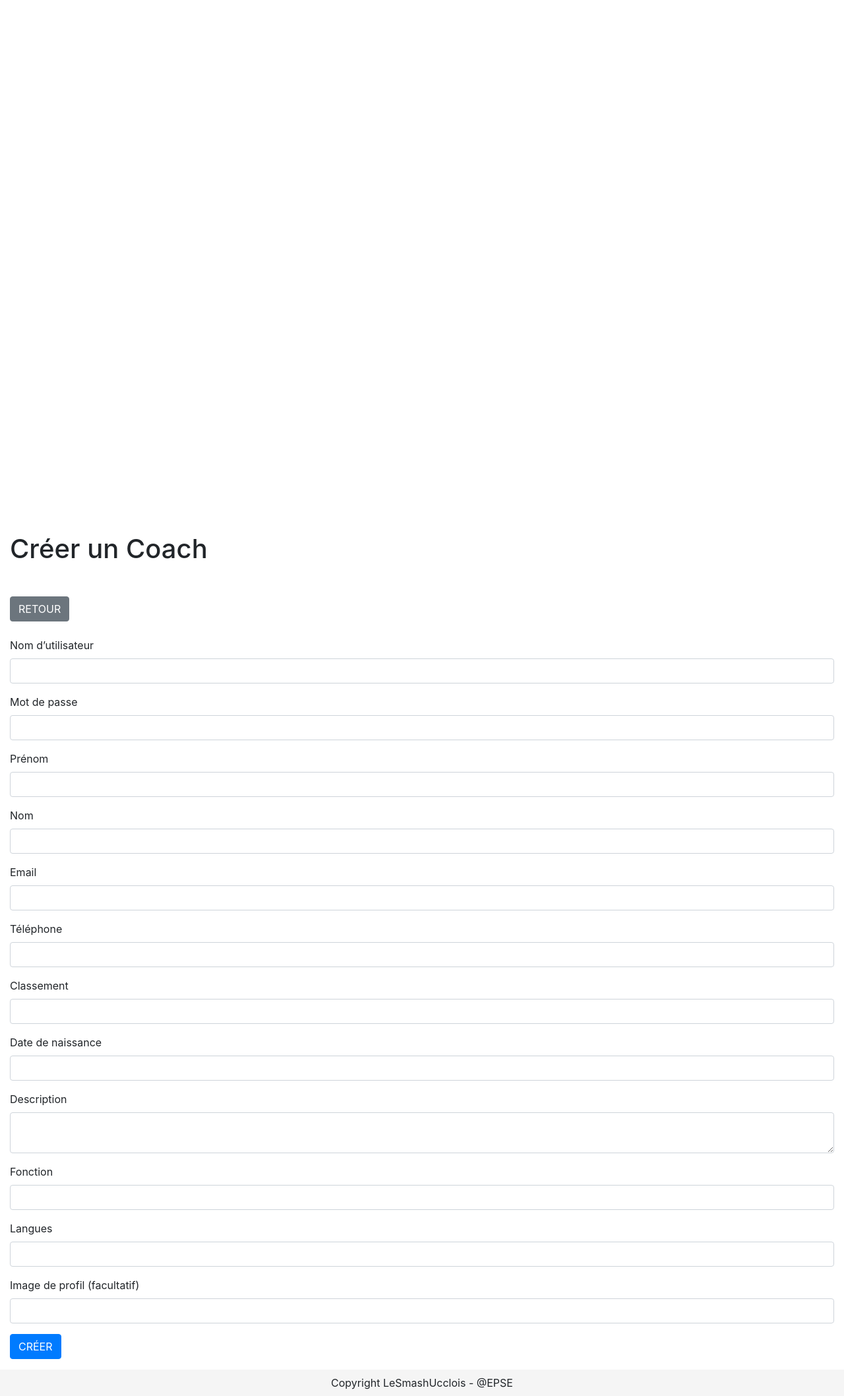
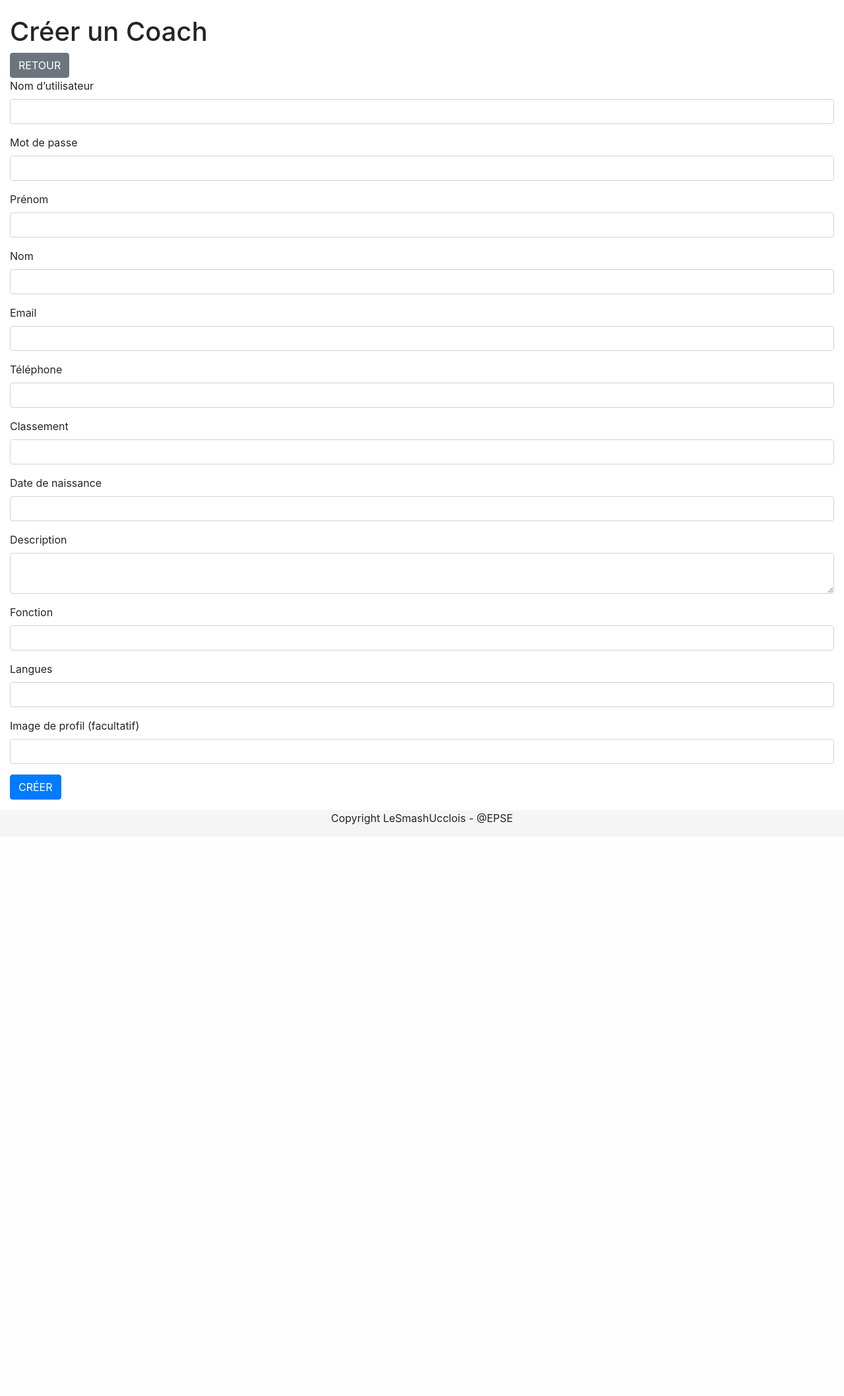
Before and after one commit to AntoineRSCL/Tennis_TFE, a Symfony app: template templates/admin/coach/new.html.twig in a window 1280 px wide. Shown: the part 76-2192 px from the top of the page at 66% size. After the commit the page ends 1326 px from the top, so only its background shows below. Run offline with Twig, Linux system fonts and the light colour scheme; the template is opened without the code that fills it, so the values that code supplies are empty; form fields are guessed from the names that the template uses; style sheets or scripts are compiled from the project's sources; some libraries are stand-ins or nearby versions.

Commit message:
CSS admin new coach

```diff
--- a/assets/styles/variables/variable.scss
+++ b/assets/styles/variables/variable.scss
@@ -106,6 +106,7 @@ $bebas: "Bebas Neue", sans-serif;
     width: 100%;
     height: 40px;
     @include flex(row);
+    align-items: start;
     background-color: $white;
     p{
         margin: 0;
--- a/templates/admin/coach/edit.html.twig
+++ b/templates/admin/coach/edit.html.twig
@@ -4,7 +4,7 @@
 
 {% block body %}
 <div class="adminBox">
-    <div class="container-fluid">
+    <div class="container">
         <h1>Modifier un Coach</h1>
         <a href=" {{ path('admin_coach_index') }}" class="btn btn-secondary my-4">Retour</a>
         <form method="post" enctype="multipart/form-data">
--- a/templates/admin/coach/new.html.twig
+++ b/templates/admin/coach/new.html.twig
@@ -3,10 +3,10 @@
 {% block title %}Créer un Coach{% endblock %}
 
 {% block body %}
-<div class="adminBox"></div>
+<div class="adminBox">
     <div class="container-fluid">
-        <h1 class="my-4">Créer un Coach</h1>
-        <a href=" {{ path('admin_coach_index') }}" class="btn btn-secondary my-4">Retour</a>
+        <h1>Créer un Coach</h1>
+        <a href=" {{ path('admin_coach_index') }}" class="btn btn-secondary">Retour</a>
         <form method="post" enctype="multipart/form-data">
             {{ form_start(form) }}
 
```
